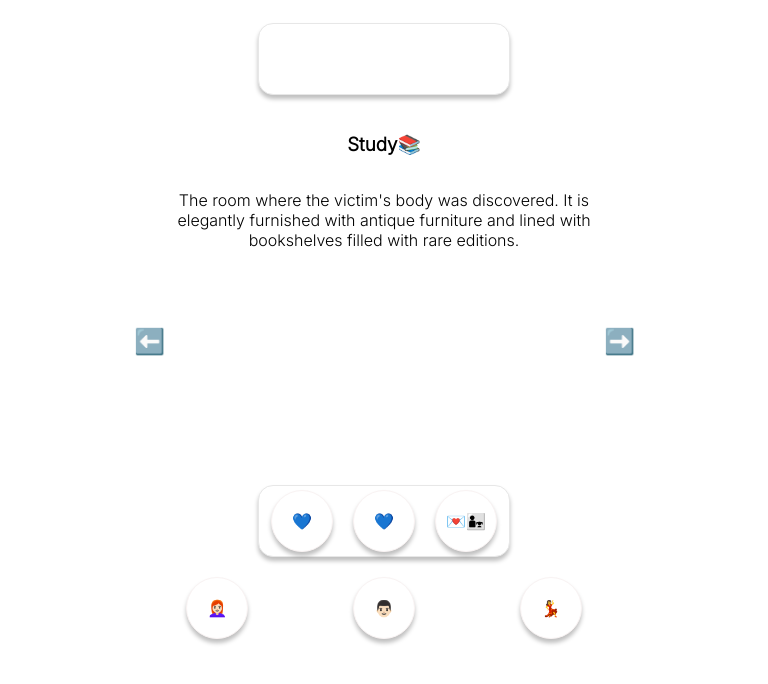
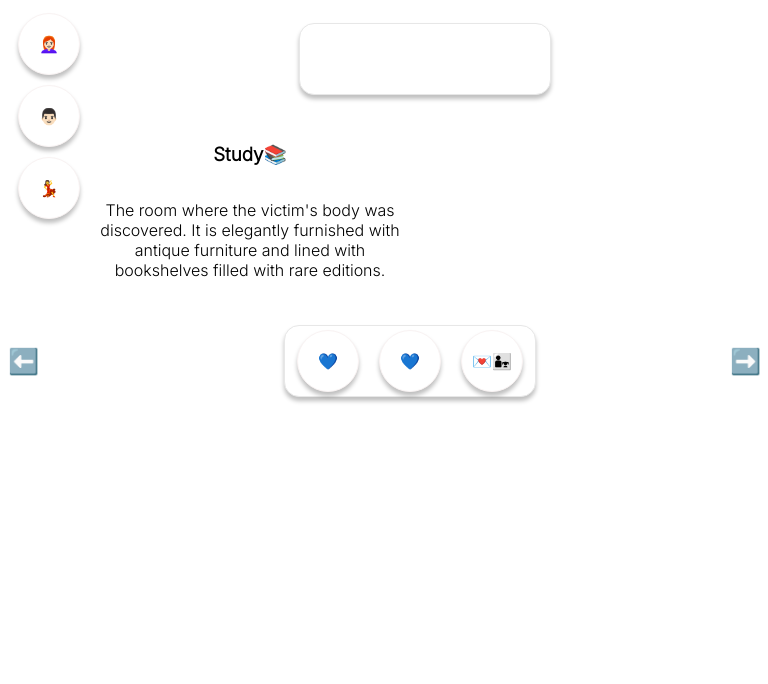
Before and after one commit to keshhaslum/Crimson-Manor, a React (Vite) app in the folder client/: page /rooms in a window 768 px wide. Shown: the top 684 px of the page. Built offline with nearby package versions, Linux system fonts and the light colour scheme; a web font is replaced by a local one.

Commit message:
Working on landscape mobile view

```diff
--- a/client/src/App.css
+++ b/client/src/App.css
@@ -5,7 +5,7 @@
   font-family: 'Inter', sans-serif;
   justify-content: center;
   margin: auto;
-  max-width: 500px;
+  /* max-width: 500px; */
   text-align: center;
 }
 
@@ -69,7 +69,6 @@
 }
 
 .selected-clue {
-  /* background-color: lightcoral; */
   align-items: center;
   display: flex;
   flex-flow: column nowrap;
@@ -171,8 +170,56 @@
   max-width: 500px;
 }
 
+@media only screen and (min-width: 481px) and (max-width: 900px) {
+  .rooms-container {
+    grid-template-areas:
+      'suspects-container chosen-clues chosen-clues'
+      'suspects-container room-info selected-clue'
+      'prev-button clues-container next-button';
+  }
+
+  .current-room {
+    align-items: center;
+    display: flex;
+    flex-flow: row wrap;
+    justify-content: center;
+  }
+
+  .room-info {
+    /* background-color: lightgreen; */
+    align-items: center;
+    display: flex;
+    flex-flow: column nowrap;
+    grid-area: room-info;
+    height: auto;
+    justify-content: center;
+    width: 50%;
+  }
+  .selected-clue {
+    align-items: center;
+    display: flex;
+    flex-flow: column nowrap;
+    grid-area: selected-clue;
+    height: 25vh;
+    justify-content: center;
+    width: 50%;
+  }
+  .suspects-container {
+    align-self: flex-start;
+  }
+  .suspects-buttons {
+    align-items: center;
+    display: flex;
+    flex-flow: column nowrap;
+    justify-content: space-around;
+    margin: auto;
+    max-width: 500px;
+  }
+}
+
 @media (min-width: 1024px) {
   .game-container {
+    max-width: 500px;
     height: 95vh;
   }
 }
--- a/client/src/components/Rooms.jsx
+++ b/client/src/components/Rooms.jsx
@@ -76,6 +76,7 @@ export default function Rooms({ allRooms, allFakeClues, allMurdererClues }) {
 
           <p className="clue-description">{selectedClue?.description}</p>
         </div>
+      </div>
 
       <div className="clues-container">
         {currentClues.clues.map((clue, index) => (
@@ -90,7 +91,6 @@ export default function Rooms({ allRooms, allFakeClues, allMurdererClues }) {
           </div>
         ))}
       </div>
-      </div>
 
       {roomTracker <= 1 && (
         <button className="next-button" onClick={goToNextRoom}>
@@ -98,7 +98,7 @@ export default function Rooms({ allRooms, allFakeClues, allMurdererClues }) {
         </button>
       )}
       {chosenClues.chosenClues.length === 3 && roomTracker == 2 && (
-        <Link to={`/finalpage/`}>
+        <Link className="next-button" to={`/finalpage/`}>
           <button className="next-button">🕵🏼‍♀️</button>
         </Link>
       )}
```
Lines whose indentation alone changed are shown as unchanged.
